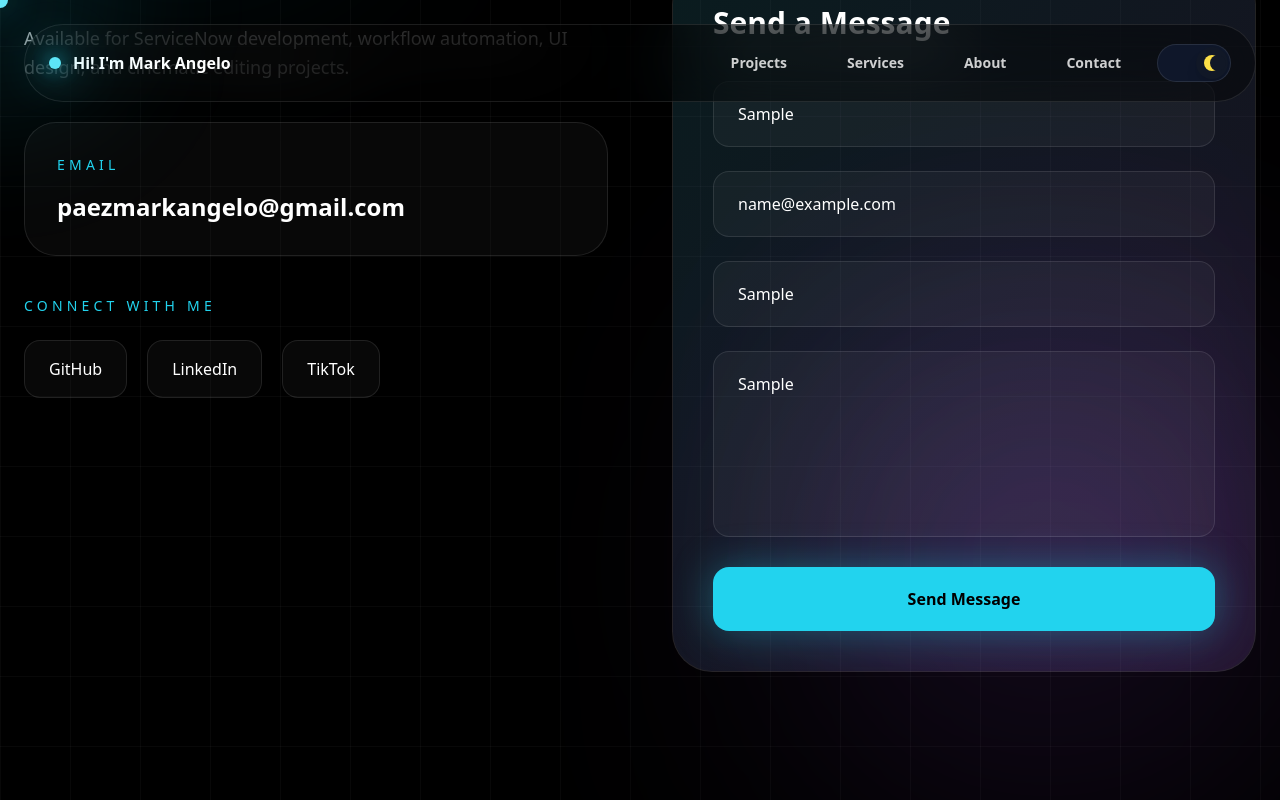
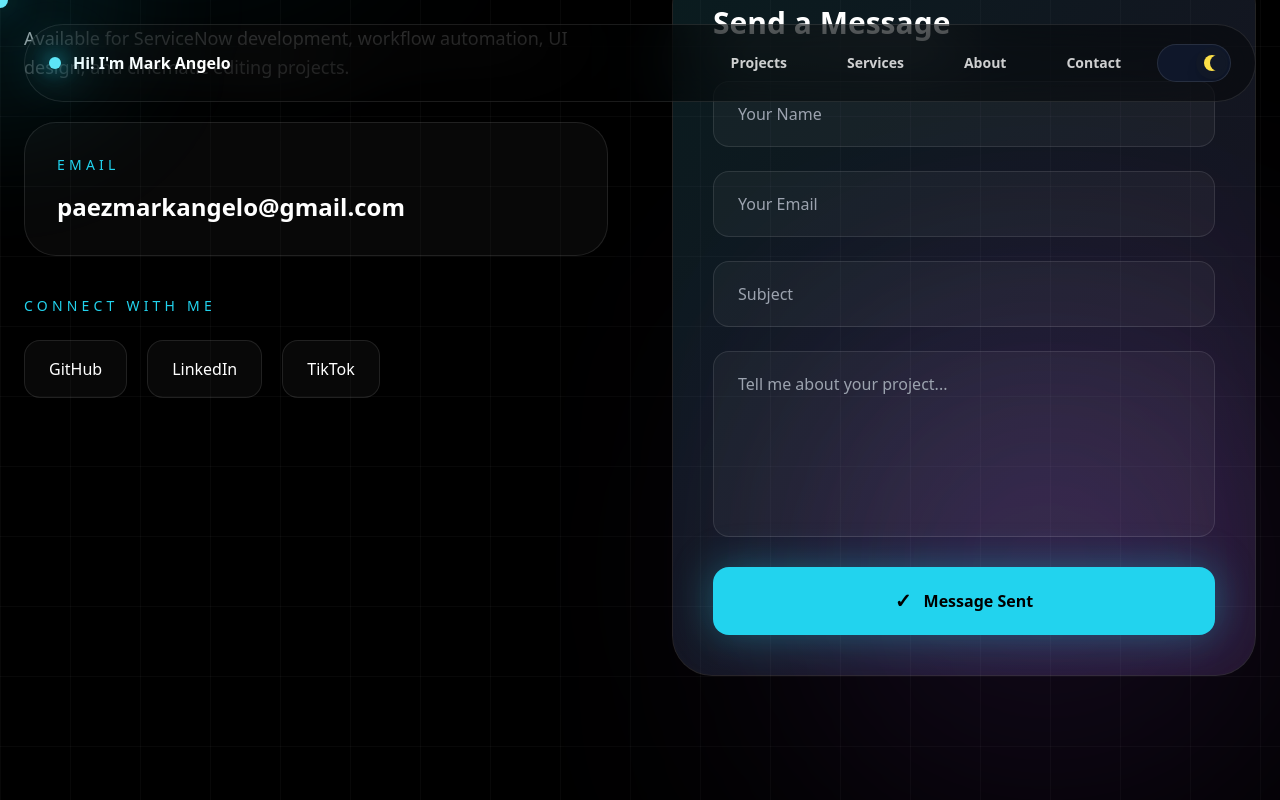
Before and after one commit to paezmarkangelo-ctrl/mark-angelo-portfolio, a React (Vite) app: page / in a window 1280 px wide. Both pictures are taken after typing "Sample", "name@example.com", "Sample", "Sample" into the empty fields and a click on the button "Send Message". Shown: the part 4109-4909 px from the top of the page. Built offline with nearby package versions, Linux system fonts and the light colour scheme.

Commit message:
Update App.tsx

```diff
--- a/src/App.tsx
+++ b/src/App.tsx
@@ -2,6 +2,8 @@ import { motion } from "framer-motion";
 import { useEffect, useState } from "react";
 
 export default function PortfolioWebsite() {
+  const [isSending, setIsSending] = useState(false);
+  const [isSent, setIsSent] = useState(false);
   const [darkMode, setDarkMode] = useState(true);
 
   const [mousePosition, setMousePosition] = useState({
@@ -742,9 +744,24 @@ export default function PortfolioWebsite() {
 
           <form
   className="space-y-6"
-  onSubmit={(e) => {
+  onSubmit={async (e) => {
     e.preventDefault();
-    alert("Message sent successfully!");
+
+    setIsSending(true);
+
+    await new Promise((resolve) =>
+      setTimeout(resolve, 2000)
+    );
+
+    setIsSending(false);
+    setIsSent(true);
+
+    const form = e.target as HTMLFormElement;
+    form.reset();
+
+    setTimeout(() => {
+      setIsSent(false);
+    }, 2500);
   }}
 >
             <input
@@ -797,9 +814,23 @@ export default function PortfolioWebsite() {
     y: -2,
   }}
   whileTap={{ scale: 0.98 }}
-              className="w-full rounded-2xl py-5 font-semibold bg-cyan-400 text-black hover:bg-cyan-300 transition-all duration-500 shadow-[0_0_40px_rgba(34,211,238,0.35)]"
+  type="submit"
+  disabled={isSending}
+  className="w-full rounded-2xl py-5 font-semibold bg-cyan-400 text-black hover:bg-cyan-300 transition-all duration-500 shadow-[0_0_40px_rgba(34,211,238,0.35)] flex items-center justify-center gap-3"
 >
-              Send Message
+  {isSending ? (
+    <>
+      <div className="w-5 h-5 border-2 border-black border-t-transparent rounded-full animate-spin" />
+      Sending...
+    </>
+  ) : isSent ? (
+    <>
+      <span className="text-xl">✓</span>
+      Message Sent
+    </>
+  ) : (
+    "Send Message"
+  )}
 </motion.button>
           </form>
         </div>
```
Lines whose indentation alone changed are shown as unchanged.
